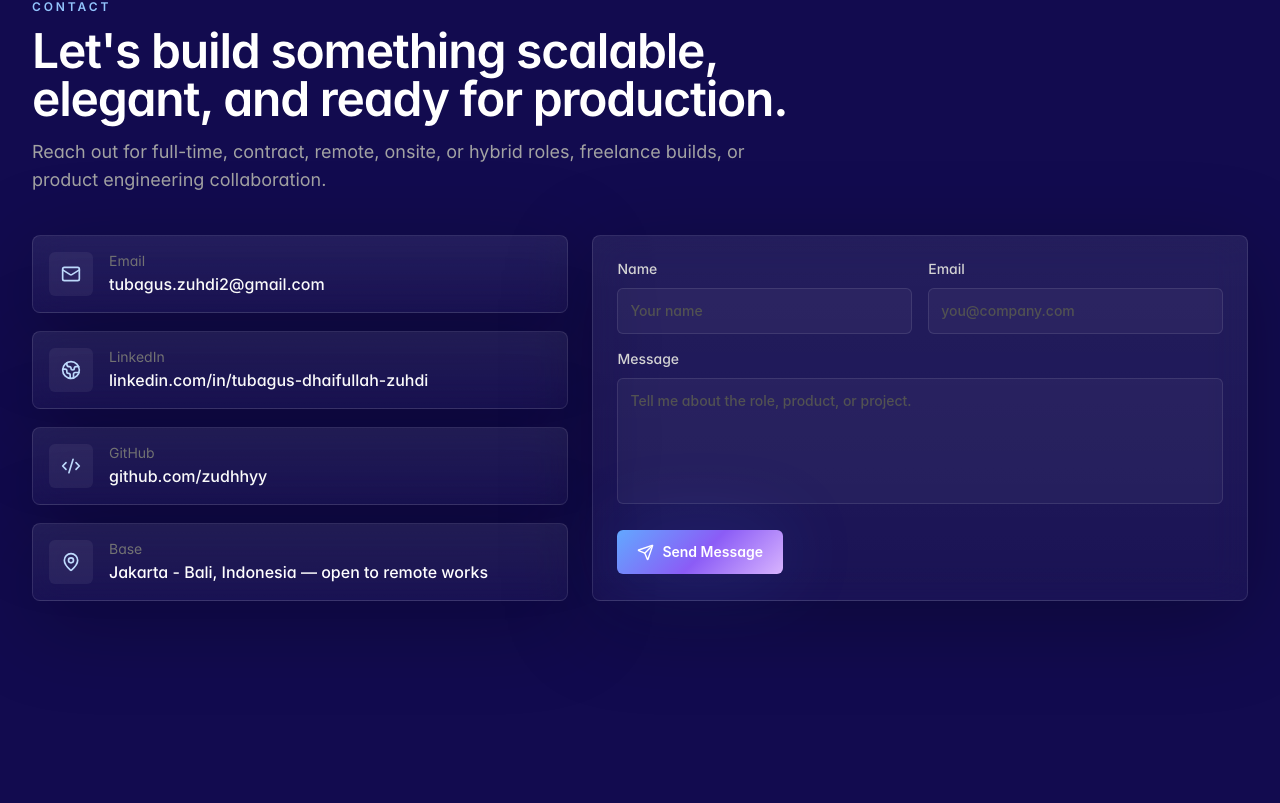
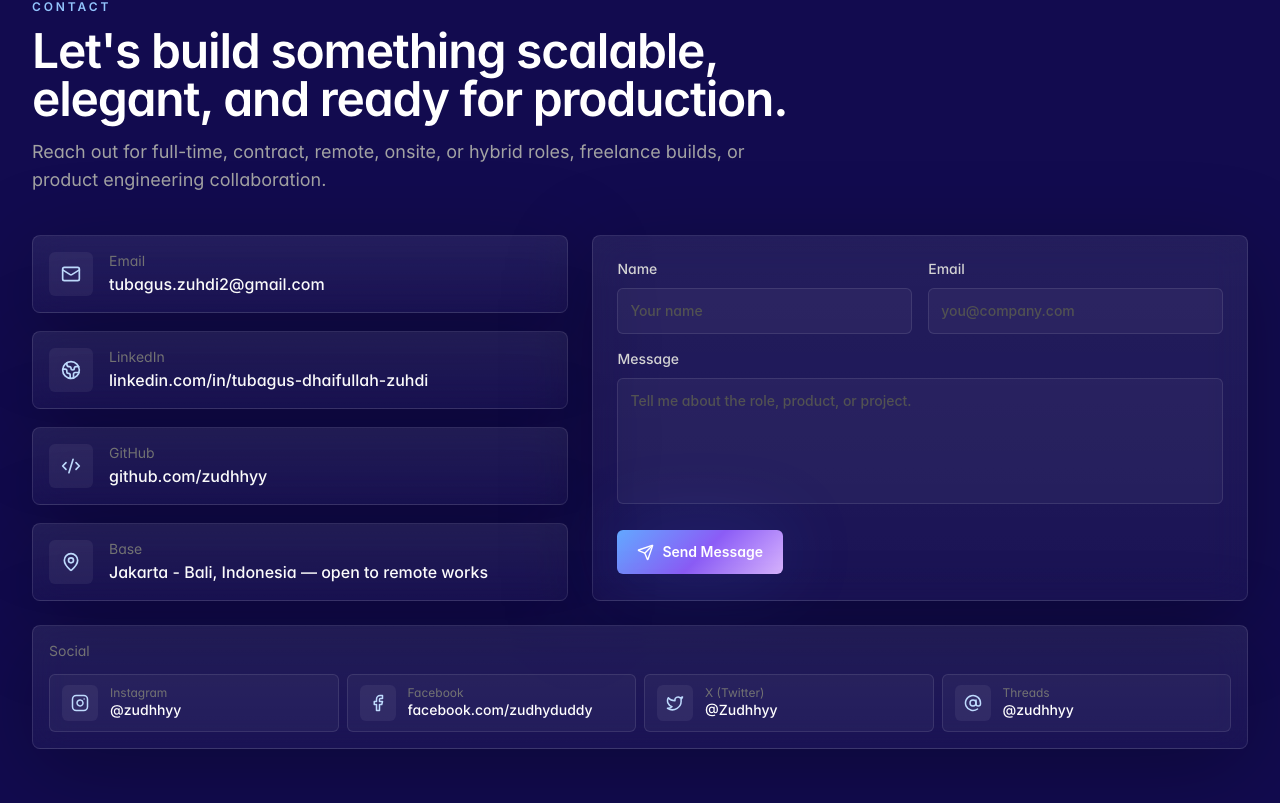
Before and after one commit to zudhhyy/portofolio, a Next.js app: page / in a window 1280 px wide. Shown: the part 8899-9702 px from the top of the page. Built offline with nearby package versions, Linux system fonts and the light colour scheme.

Commit message:
feat(contact): Add social media links to the Contact section and adjust padding in main layout components

```diff
--- a/app/page.tsx
+++ b/app/page.tsx
@@ -14,7 +14,7 @@ import { ArrowRight, Download, Mail, Sparkles } from 'lucide-react';
 
 export default function Home() {
   return (
-    <main className="relative z-10 min-h-screen overflow-hidden pb-40 text-white">
+    <main className="relative z-10 min-h-screen overflow-hidden pb-20 text-white">
       <SpinningEarth />
       <Navbar />
       <FloatingStatus />
--- a/components/page-shell.tsx
+++ b/components/page-shell.tsx
@@ -8,7 +8,7 @@ type PageShellProps = {
 
 export function PageShell({ children }: PageShellProps) {
   return (
-    <main className="relative z-10 min-h-screen overflow-hidden pb-40 text-white">
+    <main className="relative z-10 min-h-screen overflow-hidden pb-20 text-white">
       <SpinningEarth spin={false} />
       <Navbar />
       <div className="pt-16">{children}</div>
--- a/components/sections/contact-section.tsx
+++ b/components/sections/contact-section.tsx
@@ -1,6 +1,6 @@
 import { ContactForm } from '@/components/contact-form';
 import { Section } from '@/components/section';
-import { contactItems } from '@/lib/data';
+import { contactItems, socialItems } from '@/lib/data';
 import { openInNewTab } from '@/lib/link';
 
 export function ContactSection() {
@@ -35,7 +35,32 @@ export function ContactSection() {
         </div>
 
         <ContactForm />
+
       </div>
+        <div className="glass rounded-lg p-4 w-full mt-6">
+          <p className="text-sm text-neutral-500">Social</p>
+          <div className="mt-3 grid gap-2 sm:grid-cols-4">
+            {socialItems.map((item) => {
+              const Icon = item.icon;
+              return (
+                <a
+                  key={item.label}
+                  href={item.href}
+                  {...openInNewTab}
+                  className="focus-ring flex items-center gap-3 rounded-md border border-white/10 bg-white/[0.04] px-3 py-2.5 transition hover:border-blue-300/40 hover:bg-white/[0.06]"
+                >
+                  <span className="inline-flex size-9 shrink-0 items-center justify-center rounded-md bg-white/[0.06] text-blue-200">
+                    <Icon size={18} />
+                  </span>
+                  <span className="min-w-0">
+                    <span className="block text-xs text-neutral-500">{item.label}</span>
+                    <span className="block truncate text-sm font-medium text-white">{item.value}</span>
+                  </span>
+                </a>
+              );
+            })}
+          </div>
+        </div>
     </Section>
   );
 }
--- a/lib/data.ts
+++ b/lib/data.ts
@@ -1,4 +1,4 @@
-import { Briefcase, Code2, Globe2, Layers3, Mail, MapPin, Rocket, Smartphone, Sparkles, Users } from 'lucide-react';
+import { Briefcase, Code2, Facebook, Globe2, Instagram, Layers3, Mail, MapPin, Rocket, Smartphone, Sparkles, Twitter, Users, AtSign } from 'lucide-react';
 
 export const profile = {
   name: 'Tubagus Dhaifullah Zuhdi',
@@ -9,6 +9,10 @@ export const profile = {
   phone: '+62 817 7412 4858',
   linkedin: 'https://www.linkedin.com/in/tubagus-dhaifullah-zuhdi/',
   github: 'https://github.com/zudhhyy',
+  instagram: 'https://www.instagram.com/zudhhyy',
+  facebook: 'https://www.facebook.com/zudhyduddy',
+  twitter: 'https://x.com/Zudhhyy',
+  threads: 'https://www.threads.com/@zudhhyy',
   resume: '/resume-tubagus-dhaifullah-zuhdi.pdf',
   summary:
     'Senior Frontend Engineer with 5+ years of experience building scalable web and mobile products using React, Next.js, React Native, and TypeScript. Proven experience owning frontend architecture, establishing engineering standards, and delivering production applications across startups, enterprise use cases, and distributed teams.',
@@ -340,3 +344,10 @@ export const contactItems = [
   { icon: Code2, label: 'GitHub', value: 'github.com/zudhhyy', href: profile.github },
   { icon: MapPin, label: 'Base', value: profile.location, href: '/contact' },
 ];
+
+export const socialItems = [
+  { icon: Instagram, label: 'Instagram', value: '@zudhhyy', href: profile.instagram },
+  { icon: Facebook, label: 'Facebook', value: 'facebook.com/zudhyduddy', href: profile.facebook },
+  { icon: Twitter, label: 'X (Twitter)', value: '@Zudhhyy', href: profile.twitter },
+  { icon: AtSign, label: 'Threads', value: '@zudhhyy', href: profile.threads },
+];
```
